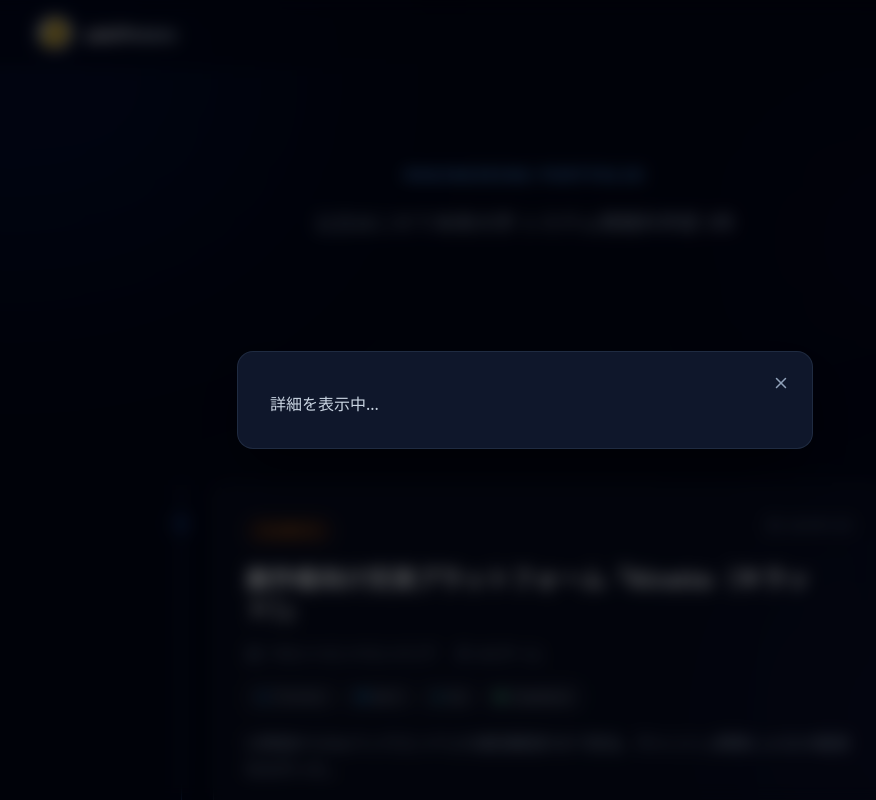
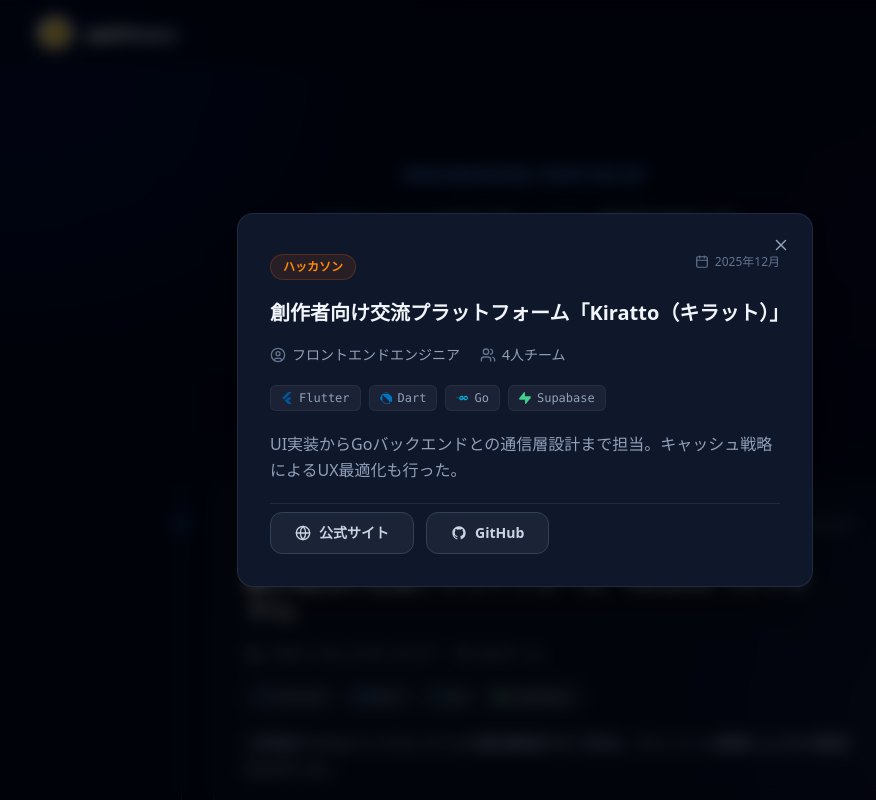
Before and after one commit to zakiPoteto/PortfolioWeb, a Next.js app: page / in a window 1280 px wide. Both pictures are taken after a click on the element 664 px from the left and 685 px from the top of the page. Shown: the top 800 px of the page, without its empty margins (115-991 px from the left). Built offline with nearby package versions, Linux system fonts and the light colour scheme.

Commit message:
feat: モーダルを共通コンポーネント化

```diff
--- /dev/null
+++ b/src/components/ExperienceDetailModal.tsx
@@ -0,0 +1,96 @@
+import { type Category, type Experience } from "@/data/experiences";
+import { Calendar, Users, Trophy, UserCircle, Globe } from "lucide-react";
+import { GitHubIcon, TechIcon } from "./Icons";
+
+const categoryStyle: Record<Category, string> = {
+  ハッカソン: "bg-orange-500/10 text-orange-400 border-orange-500/20",
+  イベント: "bg-blue-500/10 text-blue-400 border-blue-500/20",
+  インターン: "bg-green-500/10 text-green-400 border-green-500/20",
+  課外活動: "bg-purple-500/10 text-purple-400 border-purple-500/20",
+};
+
+export default function ExperienceDetailModal({ exp }: { exp: Experience }) {
+  return (
+    <div className="flex flex-col gap-5 pt-2">
+      <div className="flex items-start justify-between flex-wrap gap-3">
+        <span
+          className={`text-xs font-semibold px-3 py-1 rounded-full border ${categoryStyle[exp.category]}`}
+        >
+          {exp.category}
+        </span>
+        <div className="flex items-center gap-1.5 text-xs text-slate-500 font-medium">
+          <Calendar size={14} />
+          <span>{exp.date}</span>
+        </div>
+      </div>
+
+      <div className="space-y-2">
+        <h3 className="font-bold text-xl leading-tight text-slate-100">
+          {exp.title}
+        </h3>
+        {exp.award && (
+          <div className="flex items-center gap-2 text-amber-500 text-sm font-bold">
+            <Trophy size={16} />
+            <span>{exp.award}</span>
+          </div>
+        )}
+      </div>
+
+      <div className="flex flex-wrap gap-x-5 gap-y-2 text-sm text-slate-400">
+        <div className="flex items-center gap-1.5">
+          <UserCircle size={16} className="text-slate-500" />
+          <span>{exp.role}</span>
+        </div>
+        {exp.teamSize && (
+          <div className="flex items-center gap-1.5">
+            <Users size={16} className="text-slate-500" />
+            <span>{exp.teamSize}人チーム</span>
+          </div>
+        )}
+      </div>
+
+      <div className="flex flex-wrap gap-2">
+        {exp.techs.map((tech) => (
+          <span
+            key={tech}
+            className="flex items-center gap-1.5 px-2.5 py-1 bg-white/5 text-slate-400 text-xs rounded-md border border-white/5 font-mono"
+          >
+            <TechIcon name={tech} size={12} />
+            {tech}
+          </span>
+        ))}
+      </div>
+
+      <p className="text-slate-400 leading-relaxed text-sm md:text-base">
+        {exp.summary}
+      </p>
+
+      {(exp.officialUrl || exp.githubUrl) && (
+        <div className="flex flex-col sm:flex-row gap-3 pt-2 border-t border-slate-700/50">
+          {exp.officialUrl && exp.officialUrl !== "#" && (
+            <a
+              href={exp.officialUrl}
+              target="_blank"
+              rel="noopener noreferrer"
+              className="flex-1 sm:flex-none px-6 py-2.5 bg-white/5 border border-slate-700 text-slate-300 text-sm font-bold rounded-xl hover:bg-white/10 hover:border-slate-500 transition-all flex items-center justify-center gap-2 active:scale-[0.98]"
+            >
+              <Globe size={16} />
+              公式サイト
+            </a>
+          )}
+          {exp.githubUrl && (
+            <a
+              href={exp.githubUrl}
+              target="_blank"
+              rel="noopener noreferrer"
+              className="flex-1 sm:flex-none px-6 py-2.5 bg-white/5 border border-slate-700 text-slate-300 text-sm font-bold rounded-xl hover:bg-white/10 hover:border-slate-500 transition-all flex items-center justify-center gap-2 active:scale-[0.98]"
+            >
+              <GitHubIcon size={16} />
+              GitHub
+            </a>
+          )}
+        </div>
+      )}
+    </div>
+  );
+}
--- a/src/components/ExperiencesSection.tsx
+++ b/src/components/ExperiencesSection.tsx
@@ -5,6 +5,7 @@ import { motion } from "framer-motion";
 import { experiences, type Experience } from "@/data/experiences";
 import ExperienceCard from "./ExperienceCard";
 import Modal from "./Modal";
+import ExperienceDetailModal from "./ExperienceDetailModal";
 
 export default function ExperiencesSection() {
   const [selectedExp, setSelectedExp] = useState<Experience | null>(null);
@@ -49,7 +50,7 @@ export default function ExperiencesSection() {
       </div>
 
       <Modal isOpen={selectedExp !== null} onClose={() => setSelectedExp(null)}>
-        <p className="text-slate-300 pt-2">詳細を表示中...</p>
+        {selectedExp && <ExperienceDetailModal exp={selectedExp} />}
       </Modal>
     </section>
   );
```
